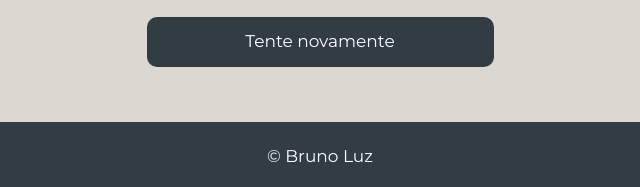
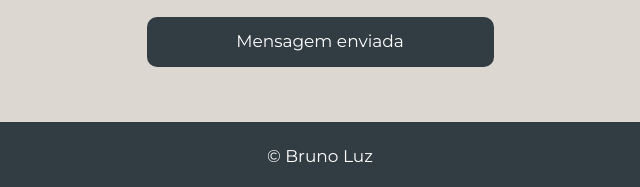
Before and after one commit to codebluz/epifanio-monte, a plain HTML site: page index.html in a window 1280 px wide. Both pictures are taken after typing "Sample", "name@example.com", "5551234", "Sample" into the empty fields and a click on the button "Enviar contato". Shown: the part 2992-3179 px from the top of the page, 320-960 px from the left. Drawn offline with nearby package versions, Linux system fonts and the light colour scheme.

Commit message:
fix sendEmail

```diff
--- a/src/css/main-content.css
+++ b/src/css/main-content.css
@@ -178,7 +178,6 @@
         height: auto;
         padding: 20px 0px;
     }
-
 }
 
 @media (max-width:1024px) {
@@ -223,7 +222,7 @@
     }
     .portrait {
         width: 270px;
-        height: 340px;
+        height: 380px;
     }
     .card-area {
         width: 300px;
--- a/src/js/sendEmail.js
+++ b/src/js/sendEmail.js
@@ -1,9 +1,10 @@
+const name = document.querySelector("#name");
+const email = document.querySelector("#email");
+const msg = document.querySelector("#message");
+const phone = document.querySelector("#phone");
+const btnSend = document.querySelector(".btn-send");
+
 function sendEmail() {
-  const name = document.querySelector("#name");
-  const email = document.querySelector("#email");
-  const msg = document.querySelector("#message");
-  const phone = document.querySelector("#phone");
-
   const params = {
     from_name: name.value,
     to_name: email.value,
@@ -14,18 +15,12 @@ function sendEmail() {
         Telefone: ${phone.value}`,
   };
 
-  const btnSend = document.querySelector(".btn-send");
-
   emailjs.send("service_m7cnnhw", "template_e27lg7u", params).then(
     function (res) {
       console.log("SUCCESS!", res.status, res.text);
-      btnSend.innerText = "Email enviado";
-      returnMsg(btnSend);
     },
     function (error) {
       console.log("FAILED...", error);
-      btnSend.innerText = "Tente novamente";
-      returnMsg(btnSend);
     }
   );
 }
@@ -38,5 +33,17 @@ function returnMsg(btn) {
 
 document.querySelector(".btn-send").addEventListener("click", (ev) => {
   ev.preventDefault();
-  sendEmail();
+  if (
+    name.value != "" &&
+    email.value != "" &&
+    msg.value != "" &&
+    phone.value != ""
+  ) {
+    sendEmail();
+    btnSend.innerText = "Mensagem enviada";
+    returnMsg(btnSend);
+  } else {
+    btnSend.innerText = "Preencha todos os campos";
+    returnMsg(btnSend);
+  }
 });
```
